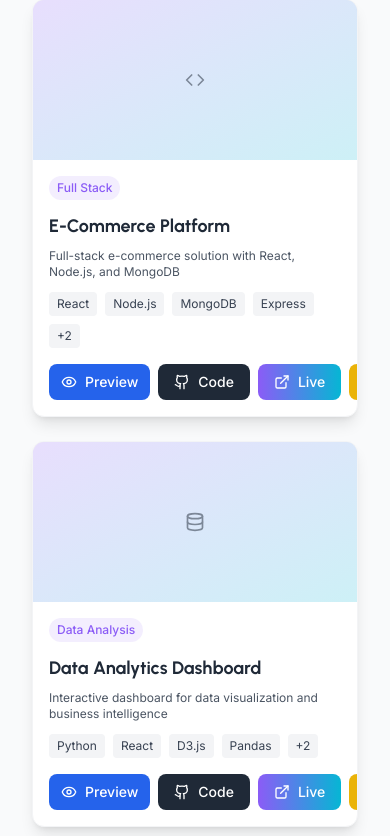
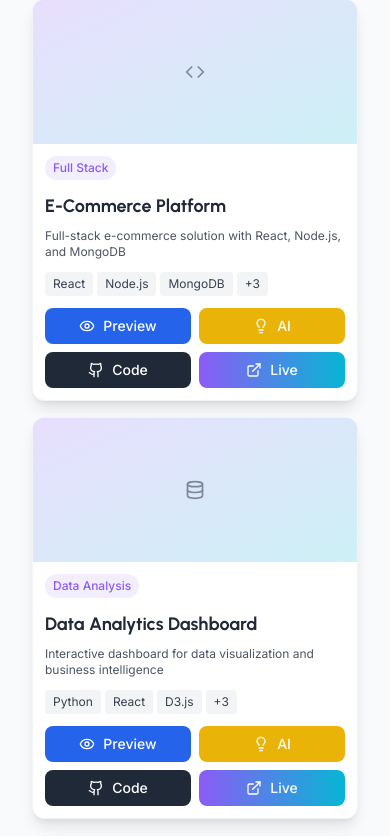
Before and after one commit to BABAoMATIC/My-Portfolio, a React (Create React App) app: page / in a window 390 px wide. Shown: the part 5219-6055 px from the top of the page. Built offline with nearby package versions, Linux system fonts and the light colour scheme.

Commit message:
Fix responsive design for featured projects: Reorganize buttons into 2 rows, improve mobile layout, and prevent button overflow

```diff
--- a/src/components/Projects.tsx
+++ b/src/components/Projects.tsx
@@ -219,7 +219,7 @@ This work demonstrates proficiency in full-stack development, data processing, a
         </motion.div>
 
         {/* Projects Grid */}
-        <div className="grid grid-cols-1 sm:grid-cols-2 lg:grid-cols-3 gap-6 sm:gap-8 mb-8 sm:mb-12">
+        <div className="grid grid-cols-1 sm:grid-cols-2 lg:grid-cols-3 gap-4 sm:gap-6 lg:gap-8 mb-8 sm:mb-12">
           {filteredProjects.map((project, index) => (
             <motion.div
               key={project.id}
@@ -235,7 +235,7 @@ This work demonstrates proficiency in full-stack development, data processing, a
               }`}
             >
               {/* Project Image */}
-              <div className="relative h-40 sm:h-48 overflow-hidden">
+              <div className="relative h-36 sm:h-40 lg:h-48 overflow-hidden">
                 <div className="w-full h-full bg-gradient-to-br from-neon-purple/20 to-neon-cyan/20 flex items-center justify-center">
                   <div className="text-4xl sm:text-6xl opacity-50">
                     {getCategoryIcon(project.category)}
@@ -254,7 +254,7 @@ This work demonstrates proficiency in full-stack development, data processing, a
               </div>
 
               {/* Project Content */}
-              <div className="p-4 sm:p-6">
+              <div className="p-3 sm:p-4 lg:p-6">
                 <div className="flex items-center justify-between mb-3">
                   <span className={`px-2 sm:px-3 py-1 rounded-full text-xs font-medium ${
                     isDarkMode ? 'bg-neon-purple/20 text-neon-purple' : 'bg-neon-purple/10 text-neon-purple'
@@ -271,8 +271,8 @@ This work demonstrates proficiency in full-stack development, data processing, a
                 </p>
 
                 {/* Tech Stack */}
-                <div className="flex flex-wrap gap-2 mb-4">
-                  {project.techStack.slice(0, 4).map((tech) => (
+                <div className="flex flex-wrap gap-1 sm:gap-2 mb-3 sm:mb-4">
+                  {project.techStack.slice(0, 3).map((tech) => (
                     <span
                       key={tech}
                       className={`px-2 py-1 rounded text-xs ${
@@ -282,27 +282,44 @@ This work demonstrates proficiency in full-stack development, data processing, a
                       {tech}
                     </span>
                   ))}
-                  {project.techStack.length > 4 && (
+                  {project.techStack.length > 3 && (
                     <span className={`px-2 py-1 rounded text-xs ${
                       isDarkMode ? 'bg-gray-700 text-gray-300' : 'bg-gray-100 text-gray-700'
                     }`}>
-                      +{project.techStack.length - 4}
+                      +{project.techStack.length - 3}
                     </span>
                   )}
                 </div>
 
                 {/* Action Buttons */}
+                <div className="space-y-2">
+                  {/* First row - Preview and AI buttons */}
                   <div className="flex gap-2">
                     <motion.button
                       onClick={() => handlePreviewProject(project)}
                       whileHover={{ scale: 1.05 }}
                       whileTap={{ scale: 0.95 }}
-                    className="flex items-center justify-center gap-2 py-2 px-3 rounded-lg bg-blue-600 text-white hover:bg-blue-700 transition-colors text-sm font-medium"
+                      className="flex-1 flex items-center justify-center gap-2 py-2 px-3 rounded-lg bg-blue-600 text-white hover:bg-blue-700 transition-colors text-sm font-medium"
                     >
                       <Eye className="w-4 h-4" />
                       Preview
                     </motion.button>
 
+                    <motion.button
+                      onClick={() => generateAIExplanation(project)}
+                      whileHover={{ scale: 1.05 }}
+                      whileTap={{ scale: 0.95 }}
+                      disabled={isGeneratingAI}
+                      className="flex-1 flex items-center justify-center gap-2 py-2 px-3 rounded-lg bg-yellow-500 text-white hover:bg-yellow-600 transition-colors disabled:opacity-50 text-sm font-medium"
+                      title="AI Explanation"
+                    >
+                      <Lightbulb className="w-4 h-4" />
+                      AI
+                    </motion.button>
+                  </div>
+
+                  {/* Second row - Code and Live buttons */}
+                  <div className="flex gap-2">
                     <motion.a
                       href={project.githubUrl}
                       target="_blank"
@@ -326,17 +343,7 @@ This work demonstrates proficiency in full-stack development, data processing, a
                       <ExternalLink className="w-4 h-4" />
                       Live
                     </motion.a>
-
-                  <motion.button
-                    onClick={() => generateAIExplanation(project)}
-                    whileHover={{ scale: 1.05 }}
-                    whileTap={{ scale: 0.95 }}
-                    disabled={isGeneratingAI}
-                    className="p-2 rounded-lg bg-yellow-500 text-white hover:bg-yellow-600 transition-colors disabled:opacity-50"
-                    title="AI Explanation"
-                  >
-                    <Lightbulb className="w-4 h-4" />
-                  </motion.button>
+                  </div>
                 </div>
               </div>
             </motion.div>
```
Lines whose indentation alone changed are shown as unchanged.
